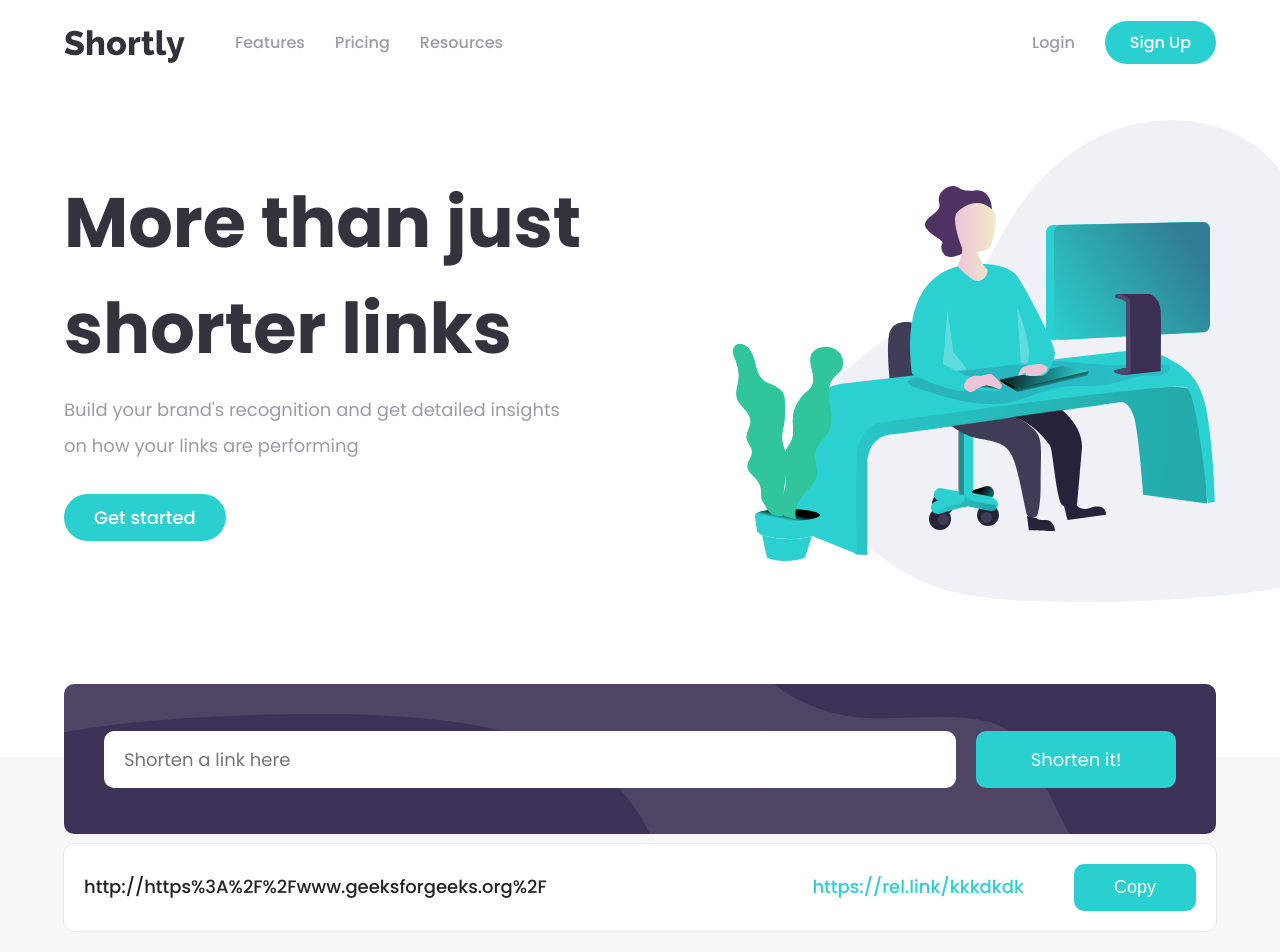
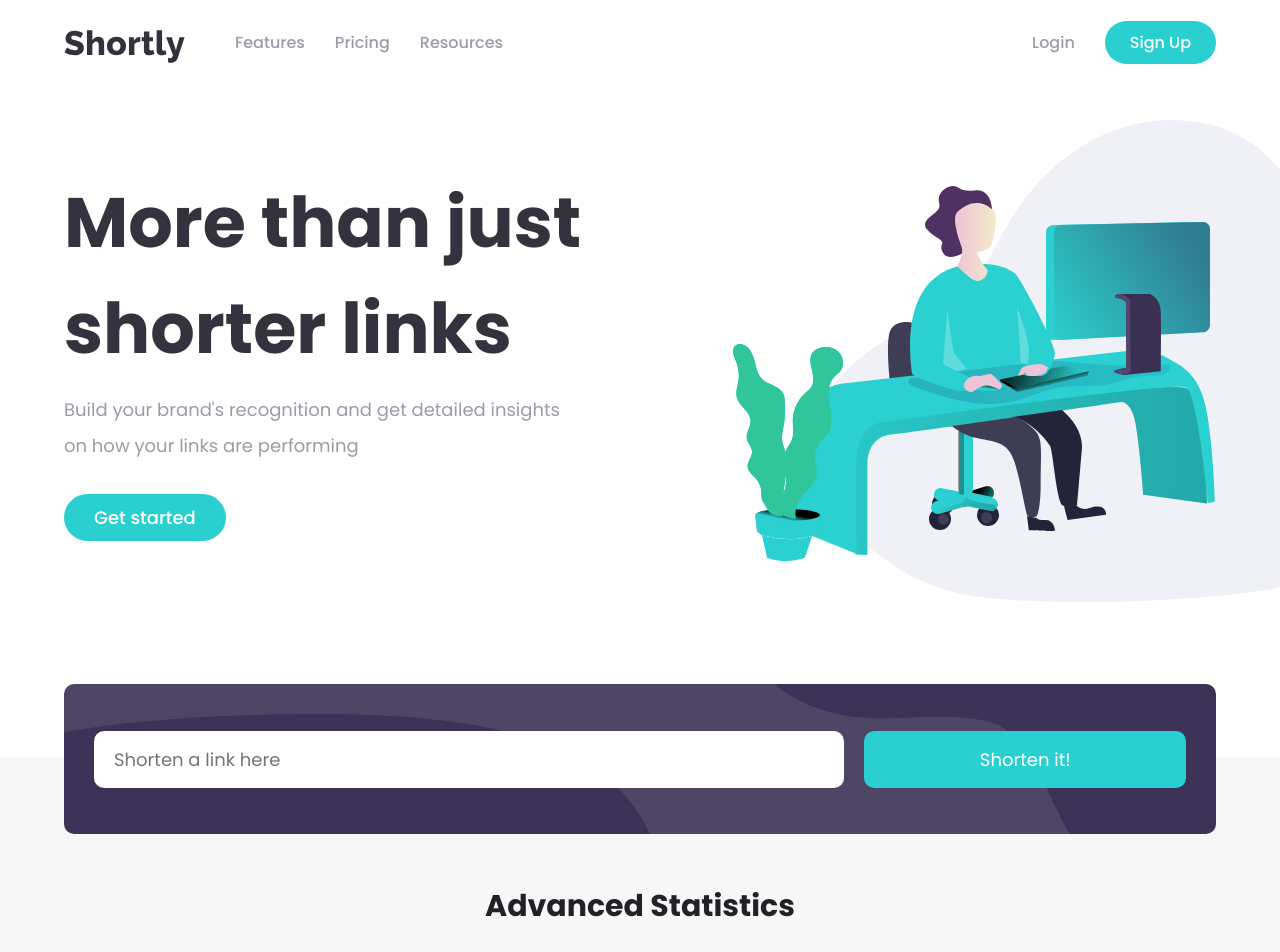
Before and after one commit to chiefcipher/url-shortener, a React (Create React App) app: page / in a window 1280 px wide. Shown: the top 952 px of the page. Built offline with nearby package versions, Linux system fonts and the light colour scheme.

Commit message:
shorten section bug copy action

```diff
--- a/src/components/Advanced/Shorten/Shorten.jsx
+++ b/src/components/Advanced/Shorten/Shorten.jsx
@@ -4,14 +4,14 @@ export const Shorten  = props => {
     return (
         <div className="shorten" >
             <div className="shorten__cta-container" >
-                <input value={props.shortenInputValue} onChange={props.handleInputChange} type='text' className="shorten__text-area" placeholder="Shorten a link here" />
+                <input style={{border : props.showError ? '2px solid #f46262' : 'none'}} value={props.shortenInputValue} onChange={props.handleInputChange} type='text' className="shorten__text-area" placeholder="Shorten a link here" />
+                <span style={{display : props.showError ? 'block' : 'none'}} className="shorten__error">Please add a link </span>
                 <button className="shorten__cta " onClick={props.clickShortenBtn}> Shorten it!</button>
-
             </div>
 
             <ul className="shorten__urls" >
             {props.shortenedURL.map ( item => (
-                <li className="shorten__url" > <div className="main-url">{item.mainURL}</div><div className="shortened-url">{item.shortenedURL}</div> <button className="copy-btn">Copy</button></li>
+                <li key={item.id} className="shorten__url" > <div className="main-url">{item.mainURL}</div><div className="shortened-url">{item.shortenedURL}</div> <button className="copy-btn" onClick={()=> props.clickCopy(item.id)}>{item.statusText} </button></li>
 
             ))}
            </ul>
--- a/src/containers/App/App.jsx
+++ b/src/containers/App/App.jsx
@@ -15,13 +15,14 @@ class  App extends React.Component  {
     },
     shortenURL : {
       value : "" ,
+      showError : false ,
       shortened : [
-        {
+        /*{
           mainURL : 'http://https%3A%2F%2Fwww.geeksforgeeks.org%2F' ,
           shortenedURL : 'https://rel.link/kkkdkdk' ,
           statusText : 'Copied' ,
           id: '2334' },
- /*
+
           {  mainURL : 'http://localhost:3000/url-shortener' ,
           shortenedURL : 'https://rel.link/kkkdkdk' ,
           statusText : 'Copied' ,
@@ -69,17 +70,34 @@ class  App extends React.Component  {
   }
 
   shortenInputChange = (event)=> {
+    let errorState = true  ;
+    console.log('length is ' , event.target.value.trim().length)
+    if (event.target.value.trim().length > 0  ) {
+      errorState = false
+    }
     this.setState(prevState => ({
       ...prevState,
       shortenURL : {
         ...this.state.shortenURL ,
+        showError : errorState ,
         value : event.target.value.trim()
       }
     }))
   }
 
   shortenURL = ()=> {
-    const url  = encodeURIComponent(this.state.shortenURL.value)
+    let url  = this.state.shortenURL.value
+
+    if (url.length === 0 ) {
+        this.setState(prevState => ({
+          shortenURL : {
+            ...prevState.shortenURL ,
+            showError : true  }
+
+        }))
+
+        return
+    }
 
     axios({
     metod :'get' ,
@@ -108,12 +126,34 @@ class  App extends React.Component  {
 
 
   }
+
+  copyURLHandler = (urlId) => {
+    console.log("clicked copy for ", urlId)
+
+    const urlClicked = this.state.shortenURL.shortened.find(item => item.id === urlId)
+    const urlClickedIndex = this.state.shortenURL.shortened.findIndex(item => item.id === urlId)
+
+    if (navigator.clipboard.writeText(urlClicked.shortenedURL)) {
+      urlClicked.statusText =  'Copied' ;
+      const shortened = [...this.state.shortenURL.shortened]
+      shortened[urlClickedIndex] = urlClicked  ;
+
+      this.setState(prevState => ( {
+        ...prevState ,
+        shortenedURL : {
+          value : '' ,
+          shortened : shortened
+        }
+      }))
+      console.log('copied')
+    }
+  }
   render (){
     return (
       <main className="App">
       <Nav isMobileDevice={this.state.nav.widthForMobileDevice} showMobileNav={this.state.nav.showMobileNav} toggleMobileNav={this.toggleMobileNav}/>
       <Hero />
-      <Advanced clickShortenBtn={this.shortenURL} shortenedURL={this.state.shortenURL.shortened} shortenInputValue={this.state.shortenURL.value} handleInputChange={this.shortenInputChange}/>
+      <Advanced showError={this.state.shortenURL.showError} clickCopy={this.copyURLHandler} clickShortenBtn={this.shortenURL} shortenedURL={this.state.shortenURL.shortened} shortenInputValue={this.state.shortenURL.value} handleInputChange={this.shortenInputChange}/>
       <Boost />
       <Footer />
       </main>
--- a/src/containers/App/sass/_shorten.scss
+++ b/src/containers/App/sass/_shorten.scss
@@ -1,7 +1,6 @@
 .shorten {
     width : 100% ;
     height : fit-content ;
-    // transform: translateY(-75px); TODO
 
     &__cta-container {
         height : 15rem ;
@@ -9,11 +8,14 @@
         background-position: center ;
         background : linear-gradient(45deg , rgba($c-dark-violet ,.9 ) , rgba($c-dark-violet , .9) ),url('../images/bg-shorten-desktop.svg') no-repeat ;
         background-size: cover   ;
-        display: flex ;
-        flex-direction: row ;
-        justify-content: space-between;
-        align-items: center ;
-        padding : 4rem ;
+
+        display: grid ;
+        grid-template-columns: 70% 30% ;
+        grid-column-gap: 20px  ;
+        grid-template-rows: min-content;
+        justify-content: center;
+        align-content: center ;
+        padding : 3rem 4rem ;
         border-radius: 10px ;
 
 
@@ -22,6 +24,7 @@
             background-size: cover   ;
 
             height : 20rem ;
+            height : fit-content ;
             margin-top: -10rem ; ;
             display: block ;
             ;
@@ -42,33 +45,43 @@
     }
 
     &__text-area {
+        grid-column: 1/2 ;
+        grid-row : 1/2 ;
         padding : 1.5rem 2rem  ;
         border-radius: 1rem  ;
-        flex:  1 1 auto ;
-
 
 
     }
 
     &__cta {
-        margin-left : 2rem ;
         border-radius: 1rem  ;
-        padding : 1.5rem 5rem ;
+        padding : 1.5rem 4rem ;
         background : $c-cyan ;
         color : #fff ;
-        flex:  0 1 200px  ;
+
+        grid-column : 2/3 ;
+        grid-row  :1/2 ;
 
 
         @media (max-width : 750px ) {
-            margin : 2rem auto ;
+            margin : 2rem auto 0 auto  ;
         }
     }
 
+    &__error {
+        grid-row : 2/3 ;
+        grid-column: 1/2 ;
+        color : $c-red  ;
+        font-size : 1.4rem ;
+
+    }
     &__urls {
         list-style: none ;
         width: 100% ;
 
     }
+
+
 
     &__url {
         display:  flex ;
```
